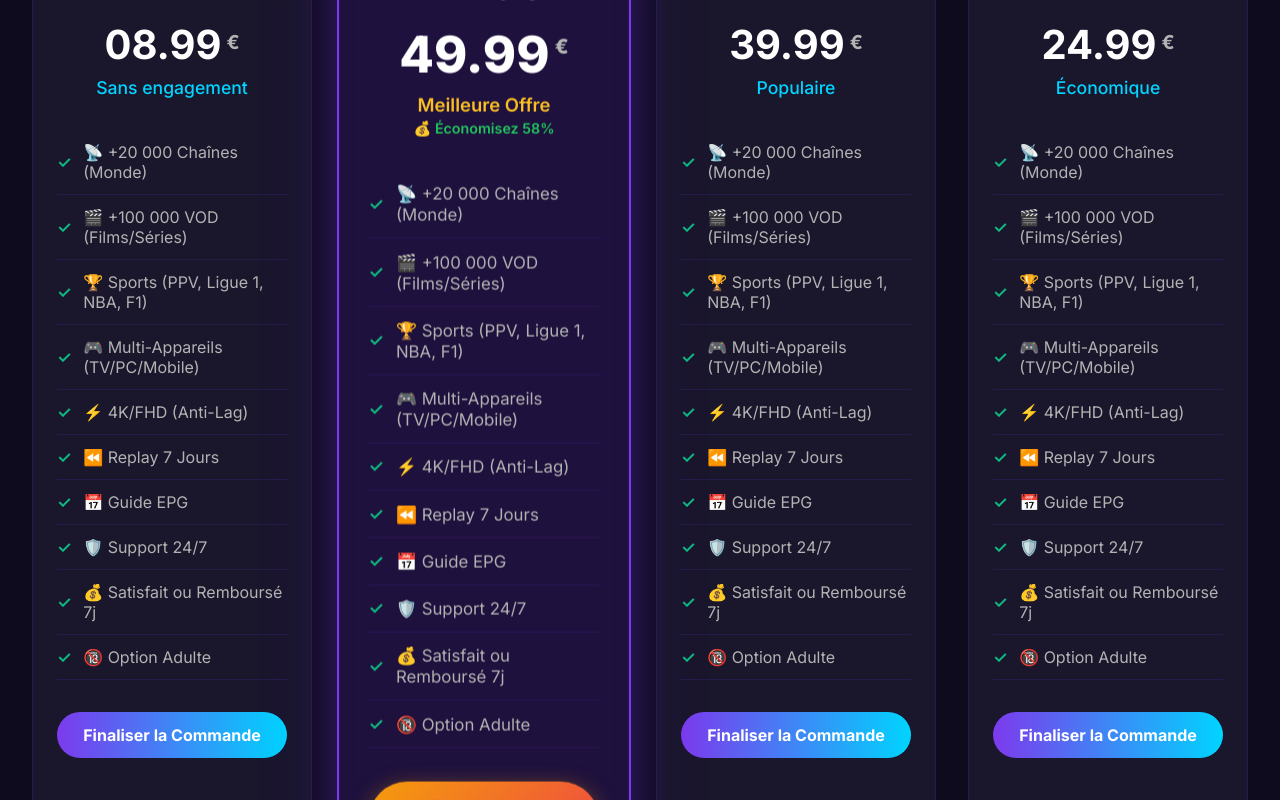
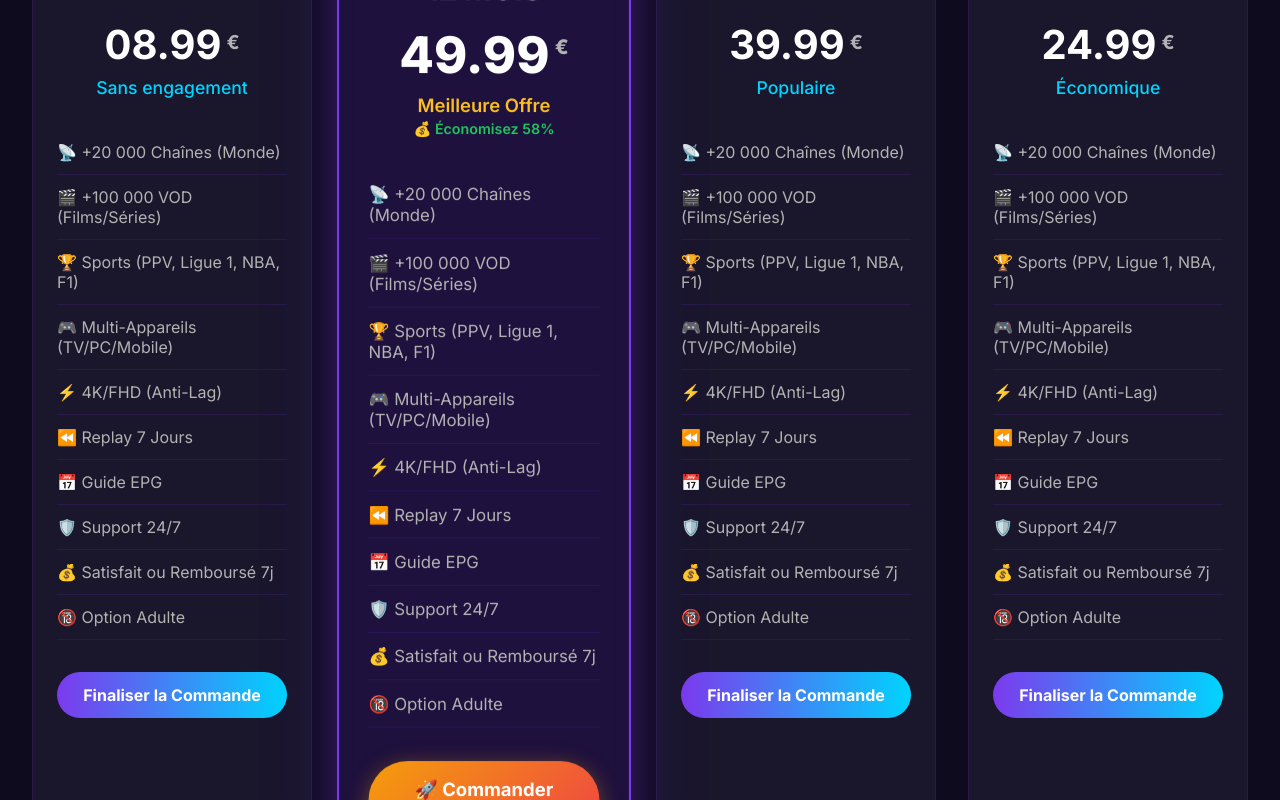
Before and after one commit to SmailNilson/iptv-platform, a Next.js app: page / in a window 1280 px wide. Shown: the part 1120-1920 px from the top of the page. Built offline with nearby package versions, Linux system fonts and the light colour scheme.

Commit message:
Remove checkmark from plan features

```diff
--- a/src/components/home/PlansSection.tsx
+++ b/src/components/home/PlansSection.tsx
@@ -158,7 +158,7 @@ export const PlansSection = () => {
 
                         <ul className={styles.planFeatures}>
                             {plan.features.map((f, i) => (
-                                <li key={i}><span className={styles.check}>✓</span> {f}</li>
+                                <li key={i}>{f}</li>
                             ))}
                         </ul>
 
```
